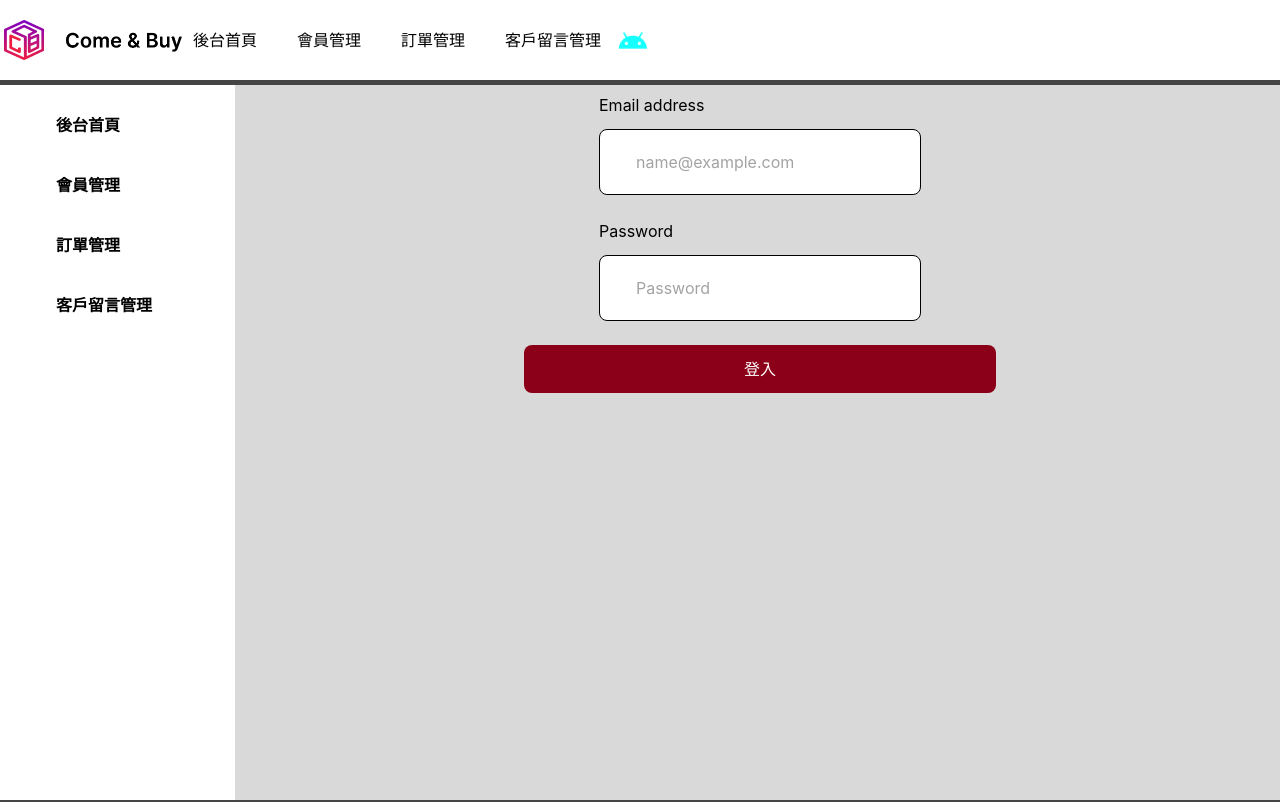
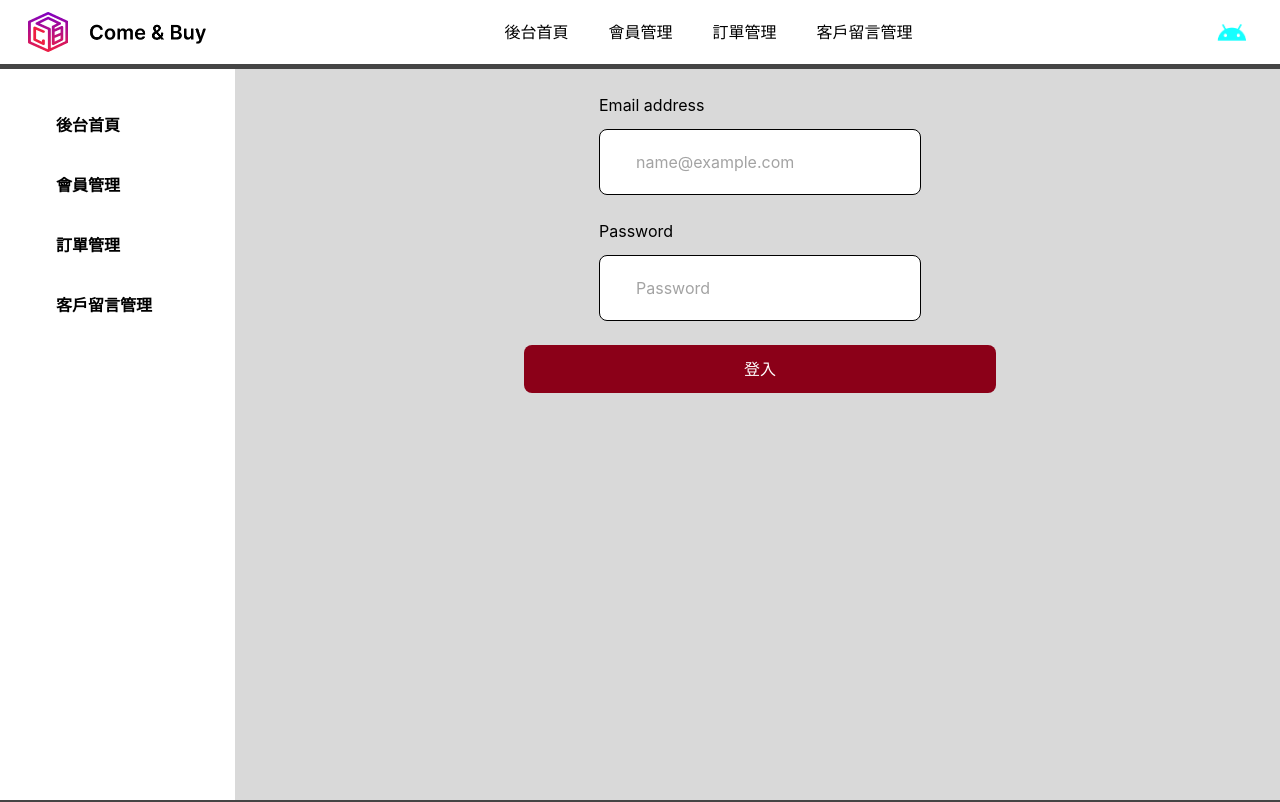
Before and after one commit to a072682/Come-Buy-Back-team-work, a React (Vite) app: page / in a window 1280 px wide. Shown: the top 802 px of the page. Built offline with nearby package versions, Linux system fonts and the light colour scheme; no server answers.

Commit message:
小修改

```diff
--- a/src/components/common/Header/_Header.scss
+++ b/src/components/common/Header/_Header.scss
@@ -15,6 +15,9 @@
     padding: 8px 0px;
 
     /*內容本體區塊*/
+    .navbar{
+        width: 100%;
+        padding: 0px 24px;
         .navbar-box{
             width: 100%;
             display: flex;
@@ -105,5 +108,7 @@
                 }
             }
         }
+    }
+
     /*內容本體區塊*/
 }
```
Lines whose indentation alone changed are shown as unchanged.
